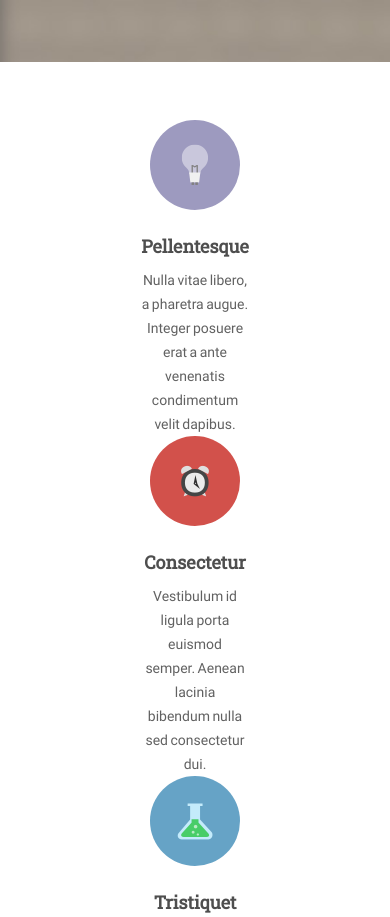
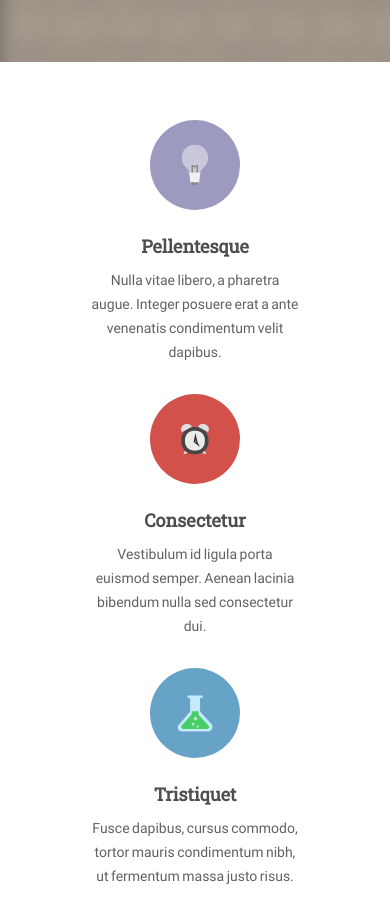
Before and after one commit to aesthetic44/aesthetic44.github.io, a plain HTML site: page marble/index.html in a window 390 px wide. Shown: the part 880-1797 px from the top of the page. Drawn offline with Linux system fonts and the light colour scheme.

Commit message:
aaasdasf

```diff
--- a/marble/css/style.scss
+++ b/marble/css/style.scss
@@ -313,11 +313,18 @@ body > * {
     padding-left: 30px;
   }
   .features__feature {
-    padding-right: 150px;
-    padding-left: 150px;
+    padding-right: 200px;
+    padding-left: 200px;
+    margin-bottom: 30px;
   }
   .footer__container {
     flex-wrap: wrap;
     justify-content: center;
   }
 }
+@media (max-width: 700px) {
+  .features__feature{
+    padding-right: 50px;
+    padding-left: 50px;
+  }
+}
```
Also changed, not shown: marble/css/style.css, 1 other file.
